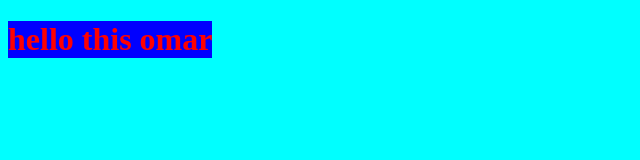
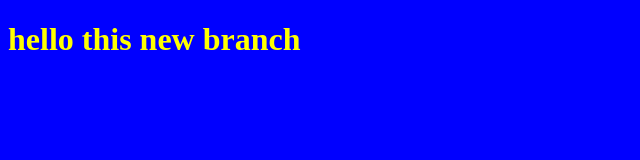
Before and after one commit to omardevelopeur/Myproject, a plain HTML site: page index.html in a window 1280 px wide. Shown: the whole page, without its empty margins (0-640 px from the left). Drawn offline with Linux system fonts and the light colour scheme.

Commit message:
change twice for data

```diff
--- a/index.html
+++ b/index.html
@@ -8,7 +8,7 @@
     <link rel="stylesheet" href="style.css">
 </head>
 <body>
-    <h1>hello this omar</h1>
+    <h1>hello this new branch</h1>
     <script src="app.js"></script>
 </body>
 </html>
--- a/style.css
+++ b/style.css
@@ -1,8 +1,8 @@
 body{
-    background-color: aqua;
+    background-color: blue;
 }
 h1{
-    color: red;
+    color: yellow;
     background-color: blue;
     width: fit-content;
 }
```
